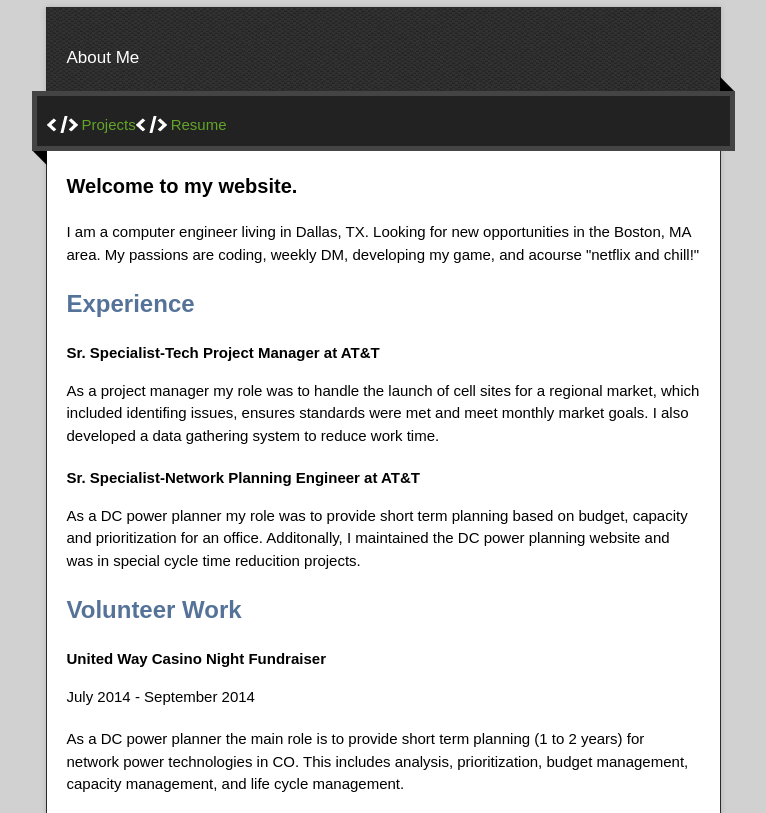
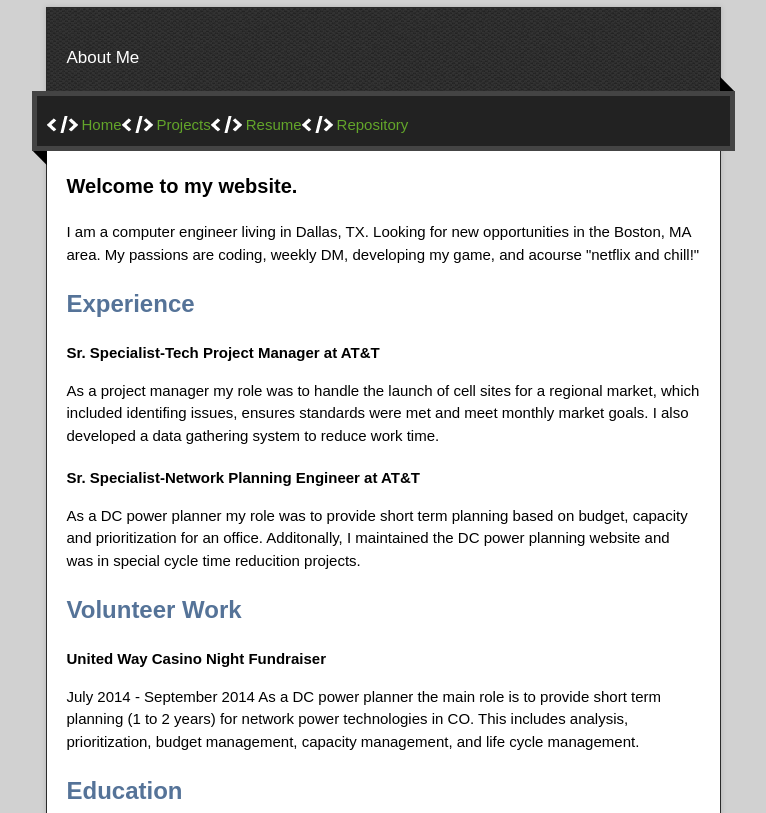
Before and after one commit to SheltonKevin/Home, a plain HTML site: page index.html in a window 1280 px wide. Shown: the part 123-936 px from the top of the page, without its empty margins (257-1023 px from the left). Drawn offline with nearby package versions, Linux system fonts and the light colour scheme.

Commit message:
Update index.html

```diff
--- a/index.html
+++ b/index.html
@@ -29,8 +29,10 @@
       <div id="main" role="main">
         <div class="download-bar">
         <div class="inner">
-          <a href="https://github.com/SheltonKevin/Home" class="code">Projects</a>
-          <a href="https://github.com/SheltonKevin/Home" class="code">Resume</a>
+          <a id="home_link" class="code">Home</a>
+          <a id="project_link" class="code">Projects</a>
+          <a id="resume_link" class="code">Resume</a>
+          <a href="https://github.com/SheltonKevin/Home" class="code">Repository</a>
         </div>
         <span class="blc"></span><span class="trc"></span>
         </div>
@@ -38,13 +40,14 @@
           <h3>
 <a id="welcome" class="anchor" href="#welcome" aria-hidden="true"><span class="octicon octicon-link"></span></a>Welcome to my website.</h3>
 
+<div id="home">
 <p>I am a computer engineer living in Dallas, TX. Looking for new opportunities in the Boston, MA area. My passions are coding,
 weekly DM, developing my game, and acourse "netflix and chill!"</p>
-
+</div>
 
 <!-- This is the resume part -->
 
-<div class="Hidden" id="resume">
+<div  id="resume">
 <H2>Experience</H2>
   <b>Sr. Specialist-Tech Project Manager at AT&T</b>
   <p>As a project manager my role was to handle the launch of cell sites for a regional market, which included identifing issues, ensures standards were met and meet
@@ -54,8 +57,9 @@ weekly DM, developing my game, and acourse "netflix and chill!"</p>
   DC power planning website and was in special cycle time reducition projects.</p>
 <H2>Volunteer Work</H2>
   <b>United Way Casino Night Fundraiser</b>
-  <p>July 2014 - September 2014</p>
-  <p>As a DC power planner the main role is to provide short term planning (1 to 2 years) for network power technologies in CO.
+
+  <p>July 2014 - September 2014
+  As a DC power planner the main role is to provide short term planning (1 to 2 years) for network power technologies in CO.
   This includes analysis, prioritization, budget management, capacity management, and life cycle management. </p>
 <H2>Education</H2>
   <b> University of Central Florida </b>
@@ -72,7 +76,7 @@ weekly DM, developing my game, and acourse "netflix and chill!"</p>
 </div>
 
 <!--- THis is the project section of the page -->
-<div id="projects" class="hidden" >
+<div id="projects">
   <p>Senior Design: This is my senior design project i was responsible for the microcontroller coding, the wireless data communication and assisting in the app android app develop</p>
   <p>Character Sheet: This is the character sheet that I just started in December. The game is my own creation using D&D rule as the basis and expanding into a unqiue universe</p>
 
```
